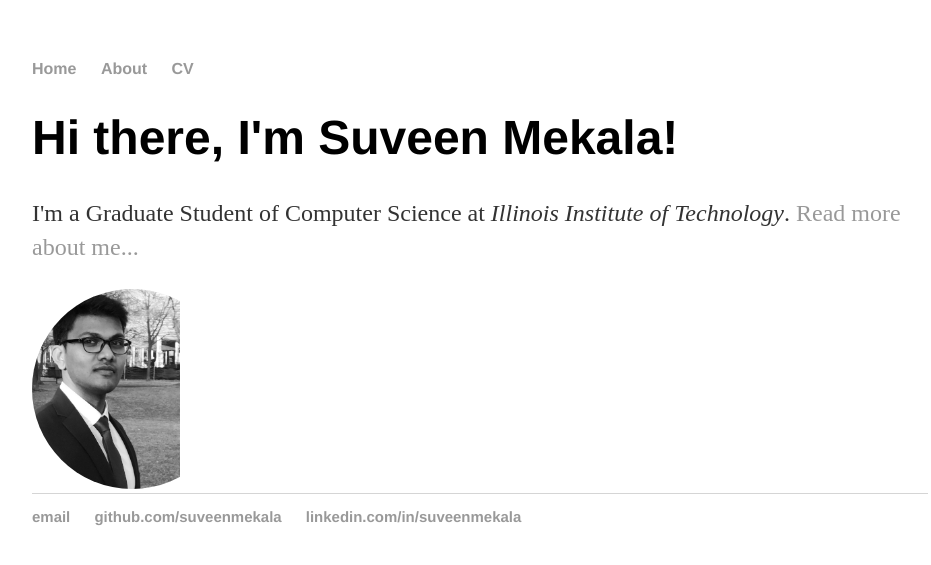
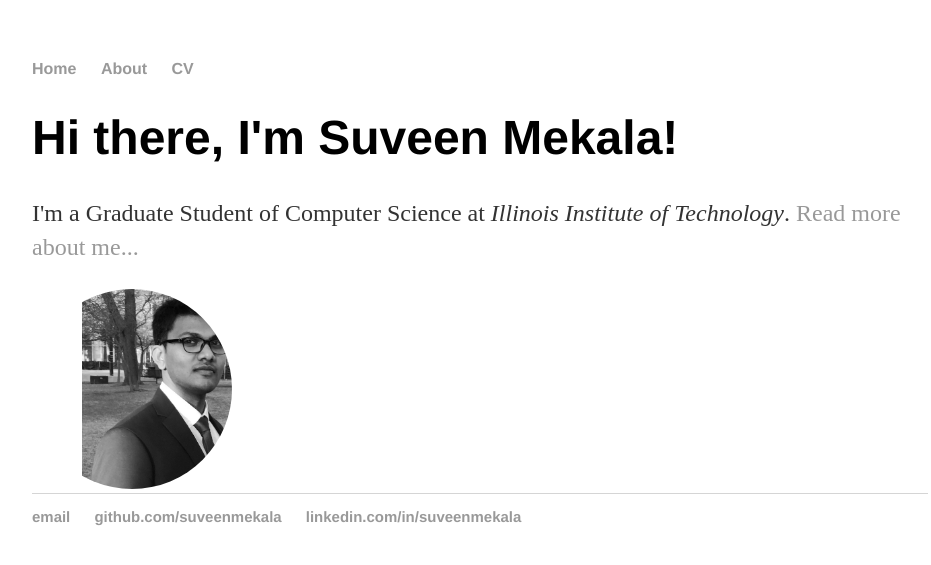
Before and after one commit to SuveenMekala/suveenmekala.github.io, a Jekyll site: the page built from index.html, in a window 1280 px wide. Shown: the top 565 px of the page, without its empty margins (160-1091 px from the left). Built offline with Jekyll 4.4.1, drawn with Linux system fonts in a browser that asks for light colours.

Commit message:
Update main.css

```diff
--- a/css/main.css
+++ b/css/main.css
@@ -53,5 +53,5 @@ ul.posts li {
 .circular--landscape img {
   width: auto;
   height: 100%;
-  margin-left: -50px;
+  margin-left: 50px;
 }
```
